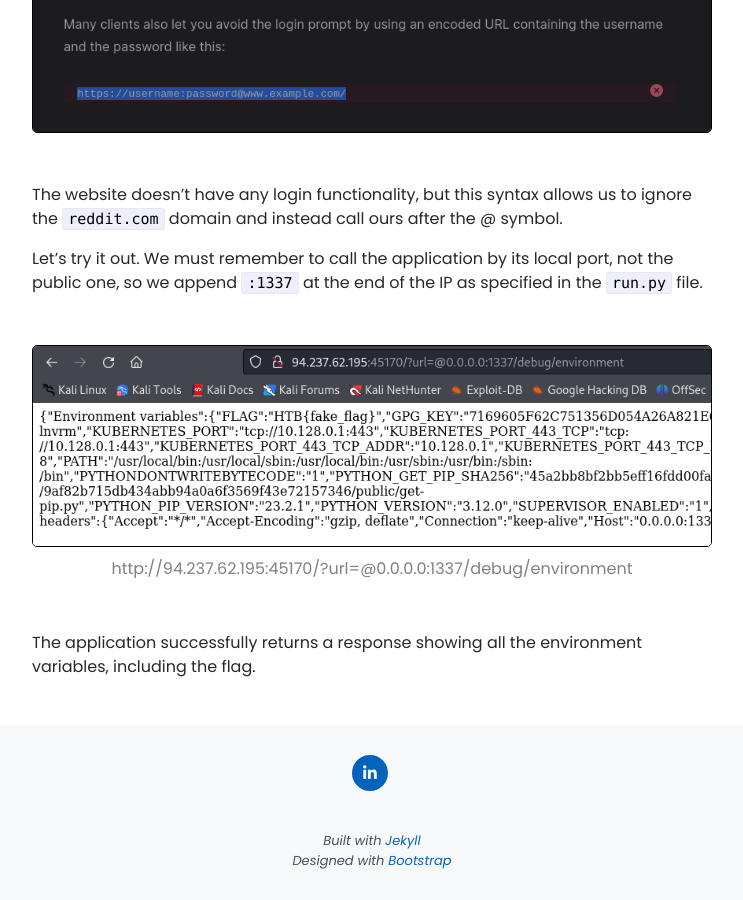
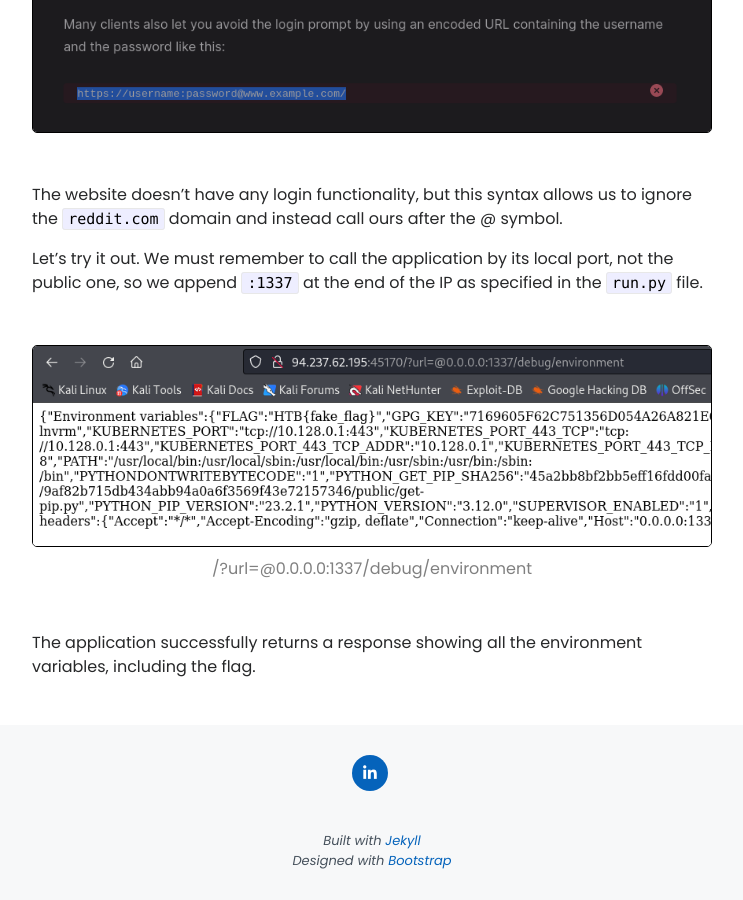
Before and after one commit to Jean2208/MyWebsite, a Jekyll site: the page built from _posts/2024-29-04-proxyasaservice-htb.md, in a window 1280 px wide and 900 px high, scrolled down 6894 px. Shown: the whole window, without its empty margins (268-1011 px from the left). Built offline with Jekyll 4.4.1, drawn with Linux system fonts in a browser that asks for light colours; some of the changed lines change nothing that is shown.

Commit message:
fix: change <p> of last image in article

```diff
--- a/_posts/2024-29-04-proxyasaservice-htb.md
+++ b/_posts/2024-29-04-proxyasaservice-htb.md
@@ -237,7 +237,7 @@ Let's try it out. We must remember to call the application by its local port, no
 
 <div class="article-image">
   <img src="/assets/img/proxyasaservice/flag.png">
-<p>http://94.237.62.195:45170/?url=@0.0.0.0:1337/debug/environment</p>
+<p>/?url=@0.0.0.0:1337/debug/environment</p>
 </div>
 
 The application successfully returns a response showing all the environment variables, including the flag.
```
